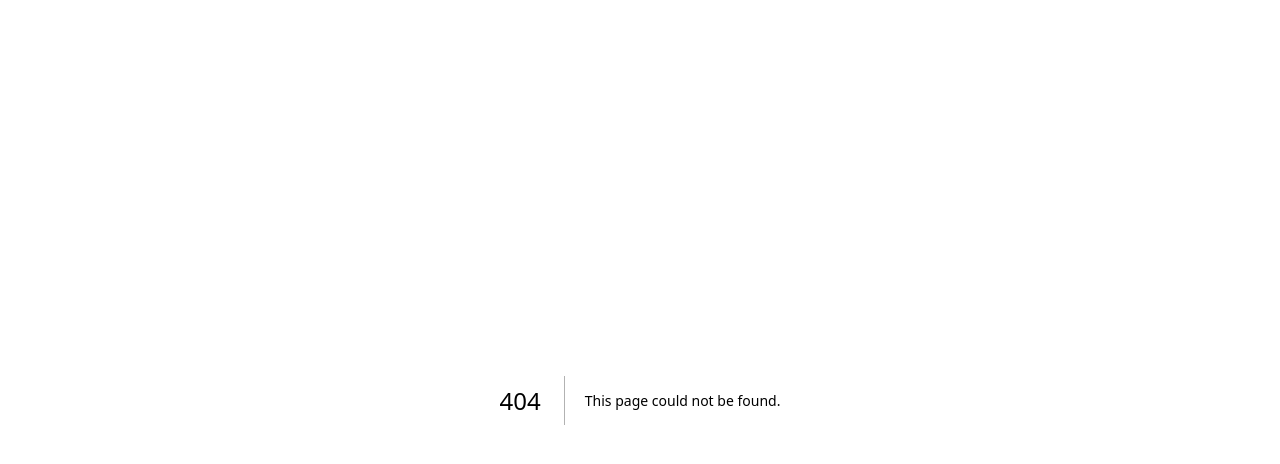
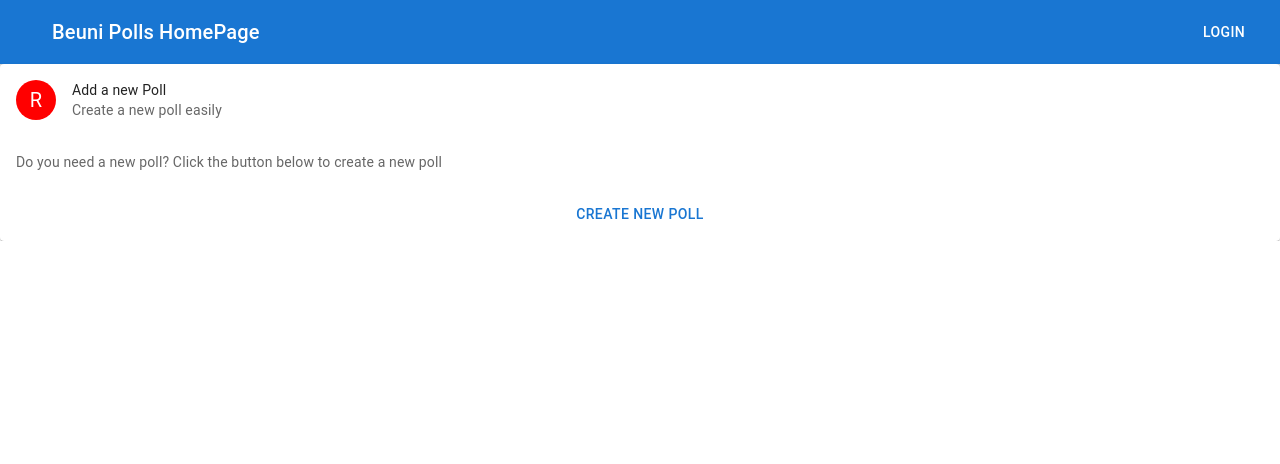
Before and after one commit to itMatos/frontend-api-polls-next, a Next.js app: page /home in a window 1280 px wide. Before the commit this address had no page. Shown: the top 464 px of the page. Built offline with nearby package versions, Linux system fonts and the light colour scheme.

Commit message:
init config

```diff
--- /dev/null
+++ b/src/app/home/NewPoll.js
@@ -0,0 +1,39 @@
+import {
+  Avatar,
+  Button,
+  Card,
+  CardActions,
+  CardContent,
+  CardHeader,
+  IconButton,
+  Typography,
+} from "@mui/material";
+import MoreVertIcon from "@mui/icons-material/MoreVert";
+import * as React from "react";
+
+export default function NewPoll() {
+  return (
+    <>
+      <Card m={2} p={2}>
+        <CardHeader
+          avatar={
+            <Avatar sx={{ bgcolor: "red" }} aria-label="recipe">
+              R
+            </Avatar>
+          }
+          title="Add a new Poll"
+          subheader="Create a new poll easily"
+        />
+        <CardContent>
+          <Typography variant="body2" sx={{ color: "text.secondary" }}>
+            Do you need a new poll? Click the button below to create a new poll
+          </Typography>
+        </CardContent>
+
+        <CardActions sx={{ justifyContent: "center" }}>
+          <Button>Create new poll</Button>
+        </CardActions>
+      </Card>
+    </>
+  );
+}
--- /dev/null
+++ b/src/app/home/page.js
@@ -0,0 +1,27 @@
+import * as React from "react";
+import AppBar from "@mui/material/AppBar";
+import { Button, IconButton, Toolbar, Typography } from "@mui/material";
+import NewPoll from "./NewPoll";
+
+export default function HomePage() {
+  return (
+    <>
+      <AppBar position="static">
+        <Toolbar>
+          <IconButton
+            size="large"
+            edge="start"
+            color="inherit"
+            aria-label="menu"
+            sx={{ mr: 2 }}
+          ></IconButton>
+          <Typography variant="h6" component="div" sx={{ flexGrow: 1 }}>
+            Beuni Polls HomePage
+          </Typography>
+          <Button color="inherit">Login</Button>
+        </Toolbar>
+      </AppBar>
+      <NewPoll />
+    </>
+  );
+}
--- a/src/app/layout.js
+++ b/src/app/layout.js
@@ -13,8 +13,8 @@ const geistMono = localFont({
 });
 
 export const metadata = {
-  title: "Create Next App",
-  description: "Generated by create next app",
+  title: "Beuni Polls",
+  description: "Dev Fullstack",
 };
 
 export default function RootLayout({ children }) {
```
Also changed, not shown: eslint.config.mjs (added, +7 -0 lines), package.json (+10 -4 lines), src/app/page.js (+3 -92 lines), .eslintrc.json, 1 other file (tests, documents, lock files or other folders).
